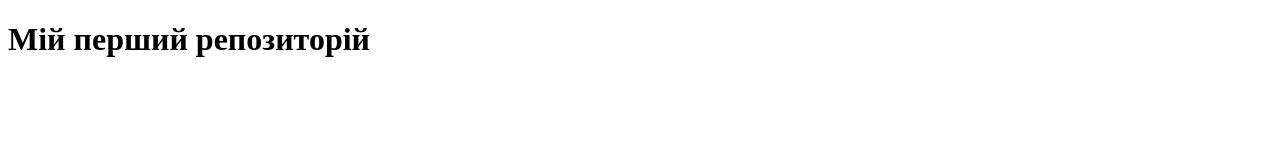
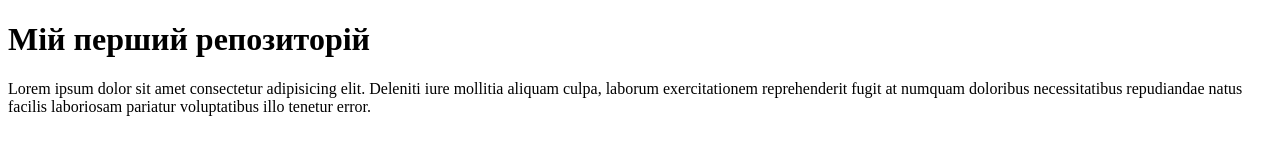
Before and after one commit to nazar2012/test, a plain HTML site: page index.html in a window 1280 px wide. Drawn offline with Linux system fonts and the light colour scheme.

Commit message:
added text

```diff
--- a/index.html
+++ b/index.html
@@ -7,5 +7,6 @@
 </head>
 <body>
     <h1>Мій перший репозиторій</h1>
+    <p>Lorem ipsum dolor sit amet consectetur adipisicing elit. Deleniti iure mollitia aliquam culpa, laborum exercitationem reprehenderit fugit at numquam doloribus necessitatibus repudiandae natus facilis laboriosam pariatur voluptatibus illo tenetur error.</p>
 </body>
 </html>
```
